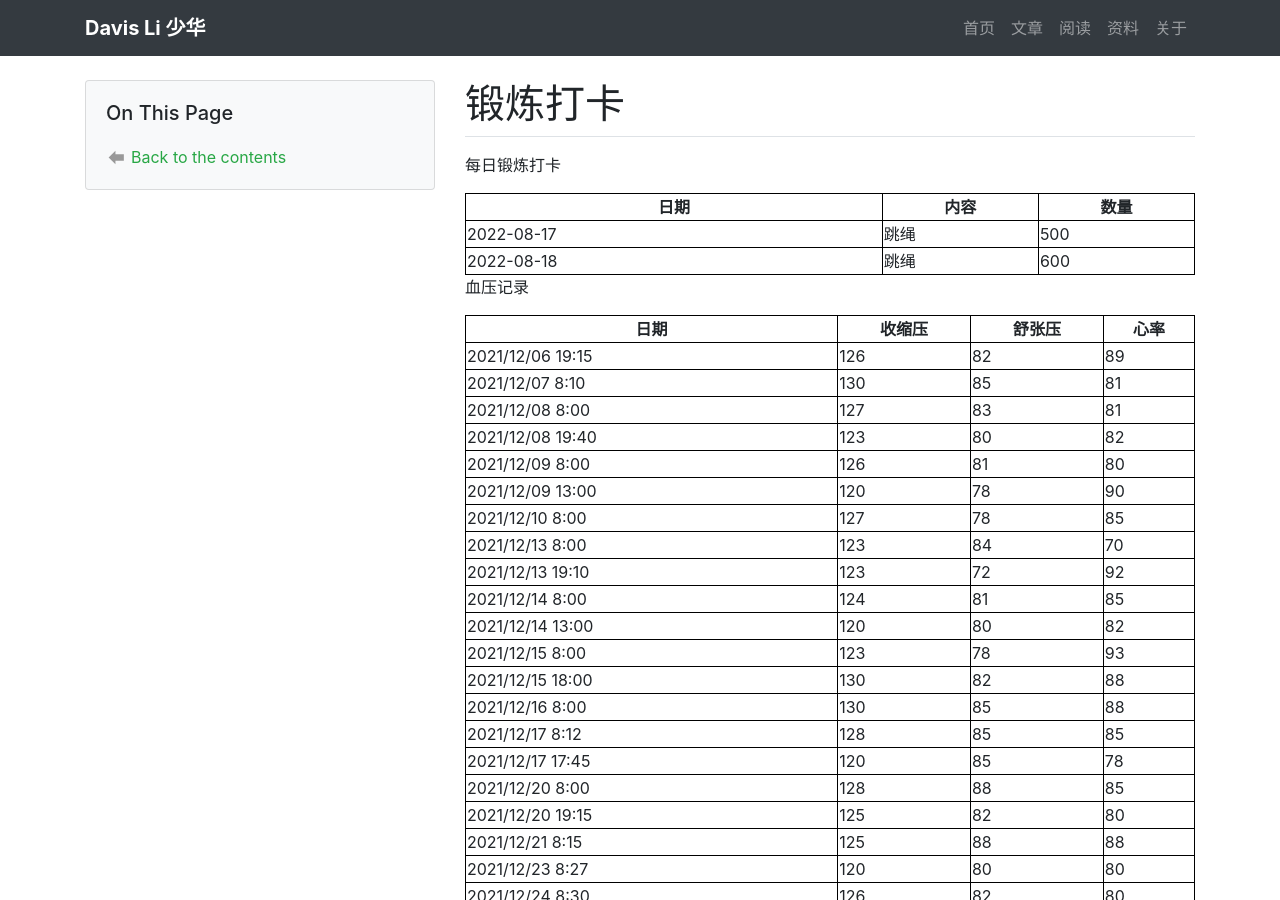
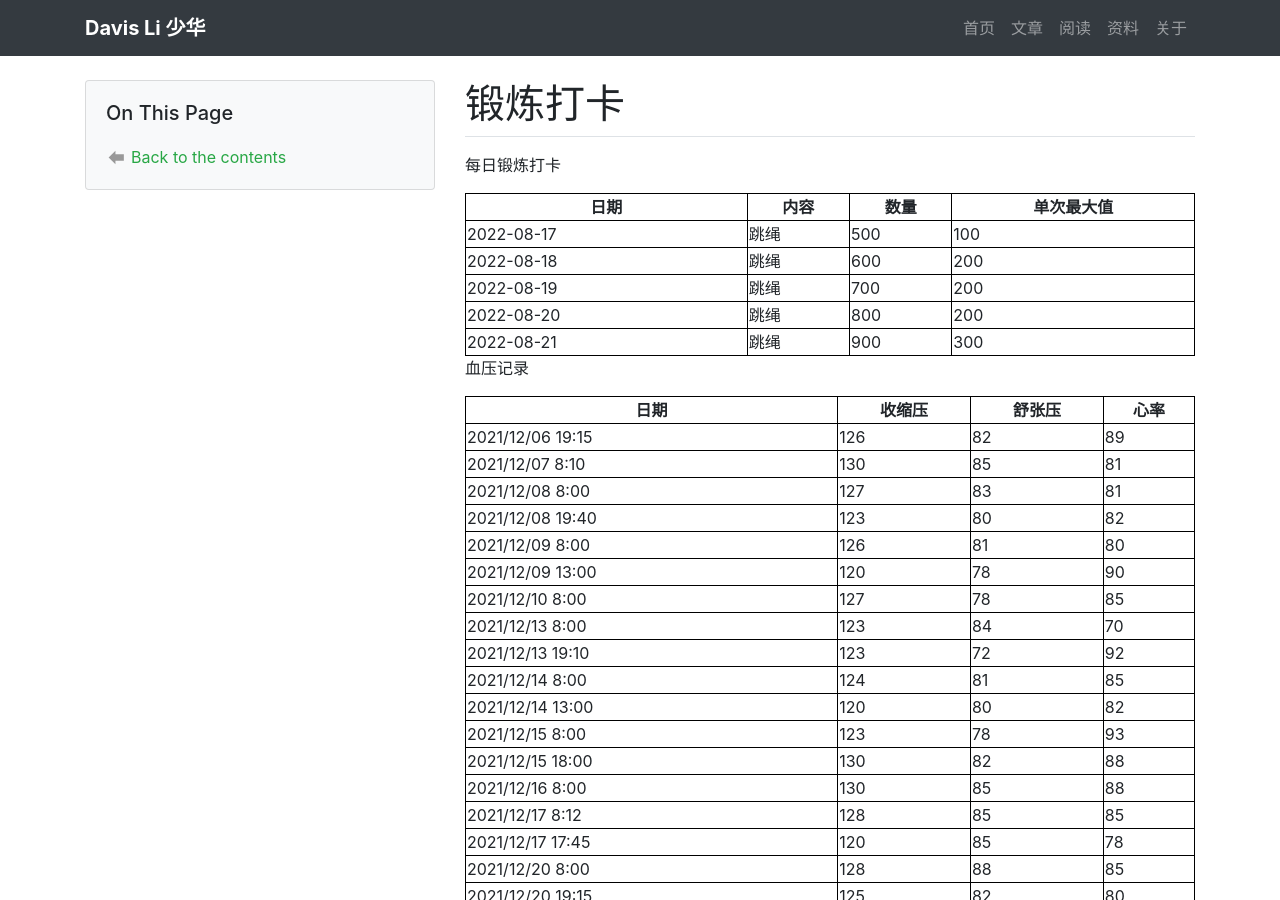
Before and after one commit to davis-lee0109/davis-lee0109.github.io, a Jekyll site: the page built from _projects/pe.md, in a window 1280 px wide and 900 px high. Built offline with Jekyll 4.4.1, drawn with Linux system fonts in a browser that asks for light colours; comment, search, counter and statistics services are not loaded.

Commit message:
添加 PE 更新

```diff
--- a/_data/pe_record.csv
+++ b/_data/pe_record.csv
@@ -1,3 +1,6 @@
-date,item,value
-2022-08-17,跳绳,500
-2022-08-18,跳绳,600
+date,item,value,max_value
+2022-08-17,跳绳,500,100
+2022-08-18,跳绳,600,200
+2022-08-19,跳绳,700,200
+2022-08-20,跳绳,800,200
+2022-08-21,跳绳,900,300
--- a/_projects/pe.md
+++ b/_projects/pe.md
@@ -9,12 +9,14 @@
     <th>日期</th>
     <th>内容</th>
     <th>数量</th>
+    <th>单次最大值</th>
   </tr>
   {% for item_i in site.data.pe_record %}
   <tr>
     <td>{{ item_i.date }}</td>
     <td>{{ item_i.item }}</td>
     <td>{{ item_i.value }}</td>
+    <td>{{ item_i.max_value }}</td>
   </tr>
   {% endfor %}
 </table>
```
